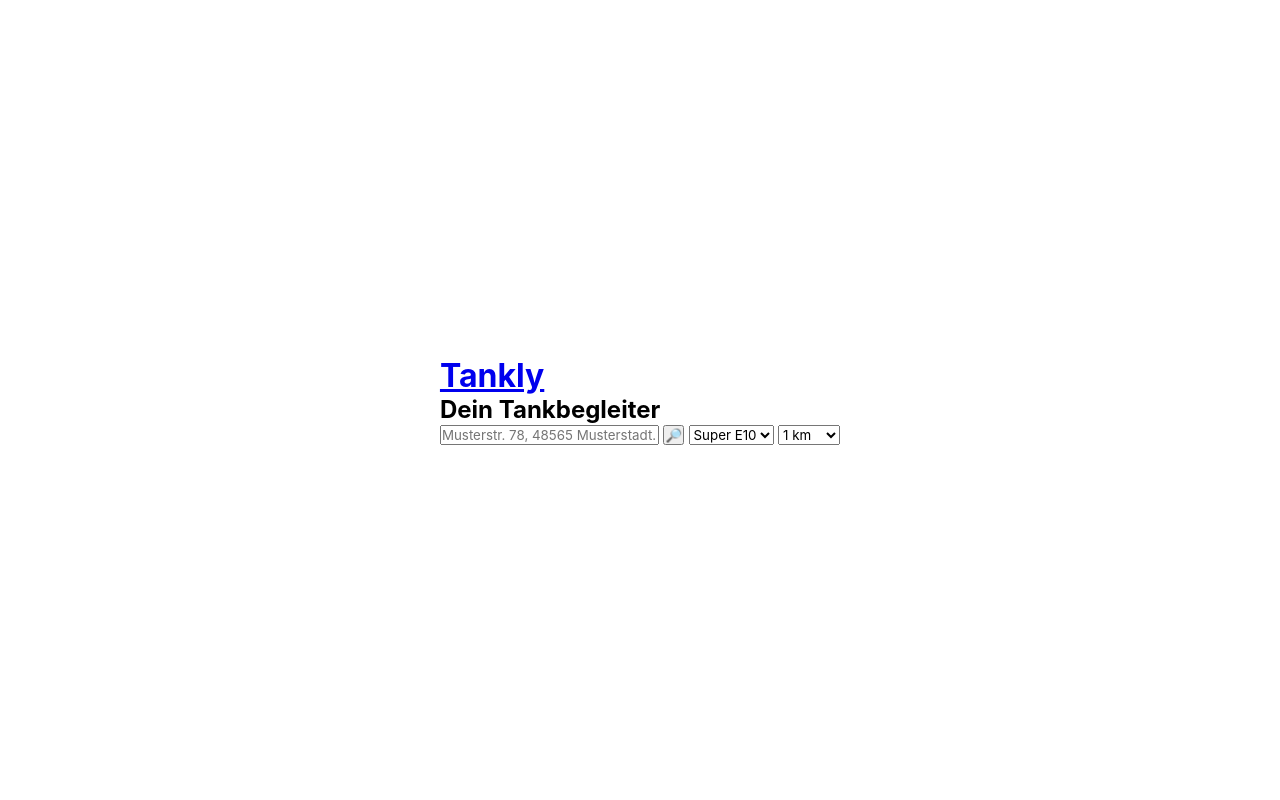
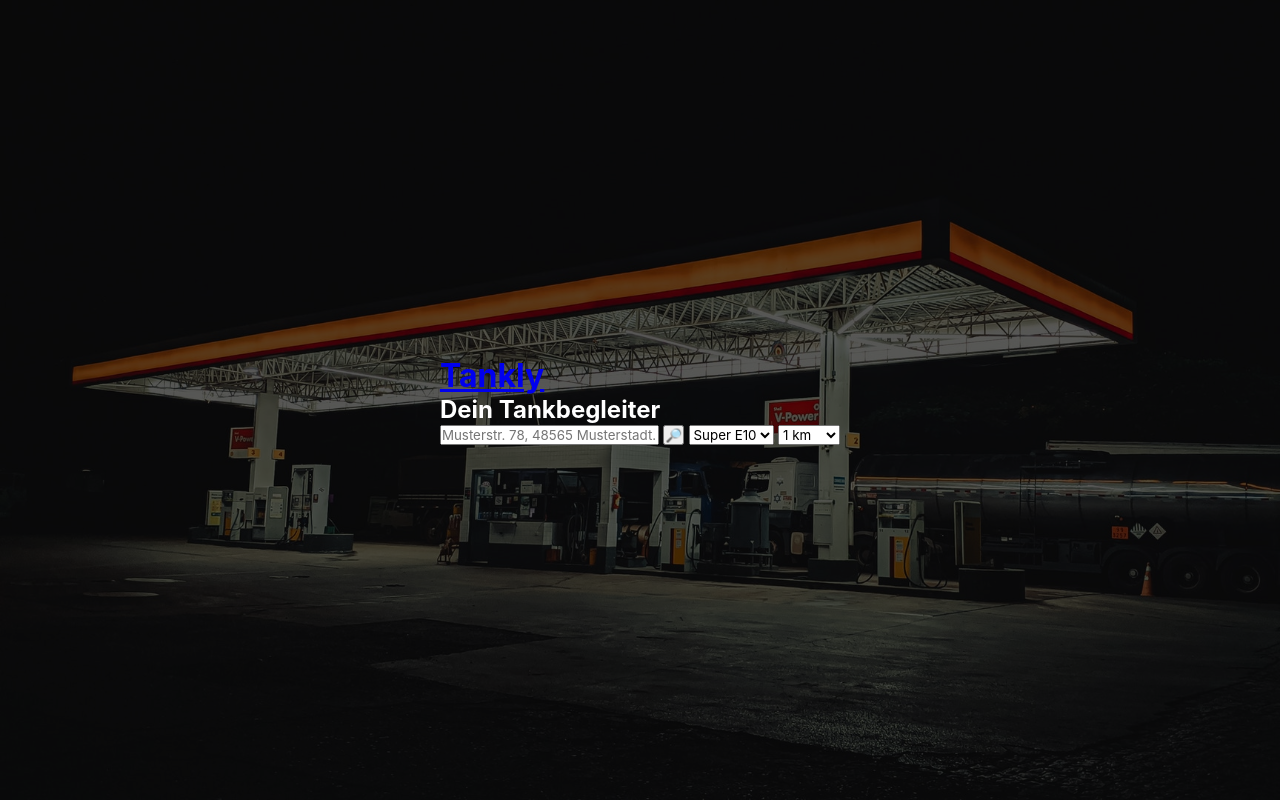
Before and after one commit to dawidduraj/tankly, a Flask app: page / in a window 1280 px wide. Run offline with Flask 2, Linux system fonts and the light colour scheme.

Commit message:
Add background image

```diff
--- a/static/main.css
+++ b/static/main.css
@@ -7,6 +7,7 @@
 
 html,body{
     min-height: 100vh;
+    color: white;
 }
 
 body{
@@ -14,4 +15,7 @@ body{
     flex-direction: column;
     justify-content: center;
     align-items: center;
+    background: rgba(0, 0, 0, .65) url('/static/bg.jpg');
+    background-blend-mode: darken;
+    background-size: cover;
 }
```
Also changed, not shown: static/bg.jpg (added).
